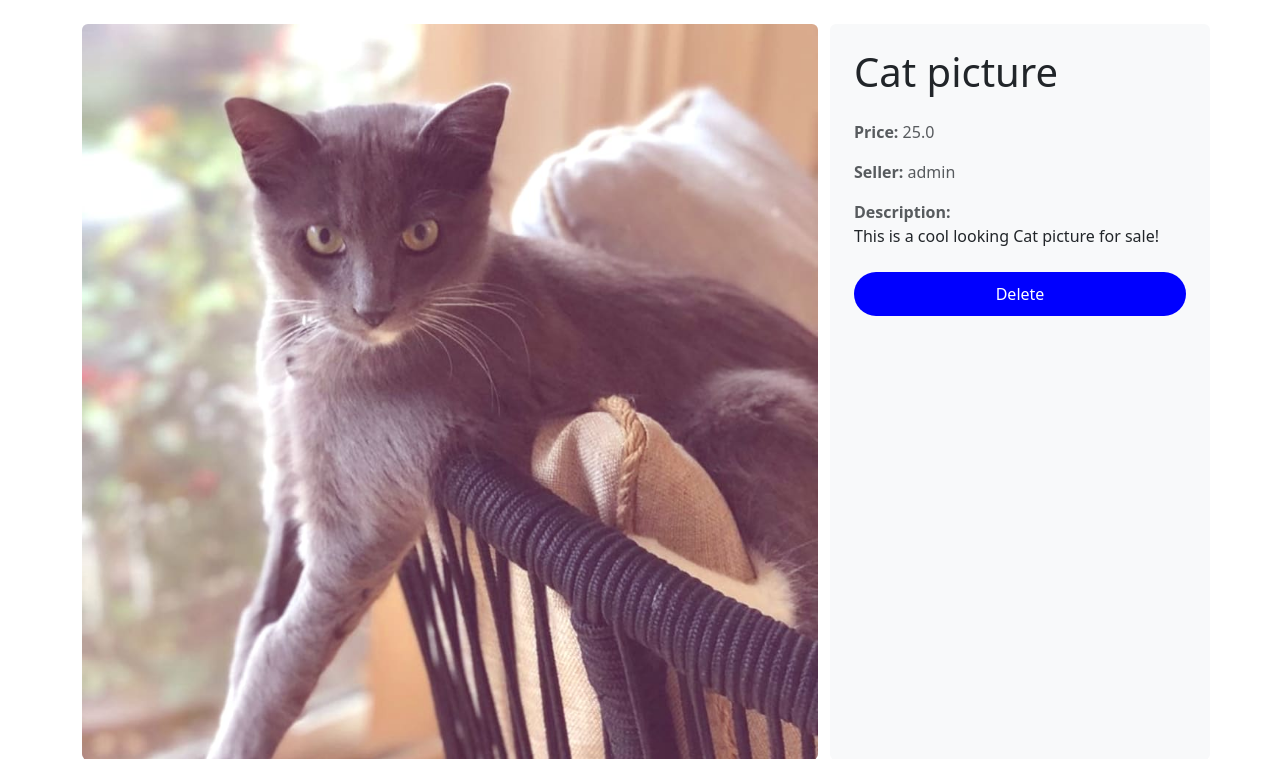
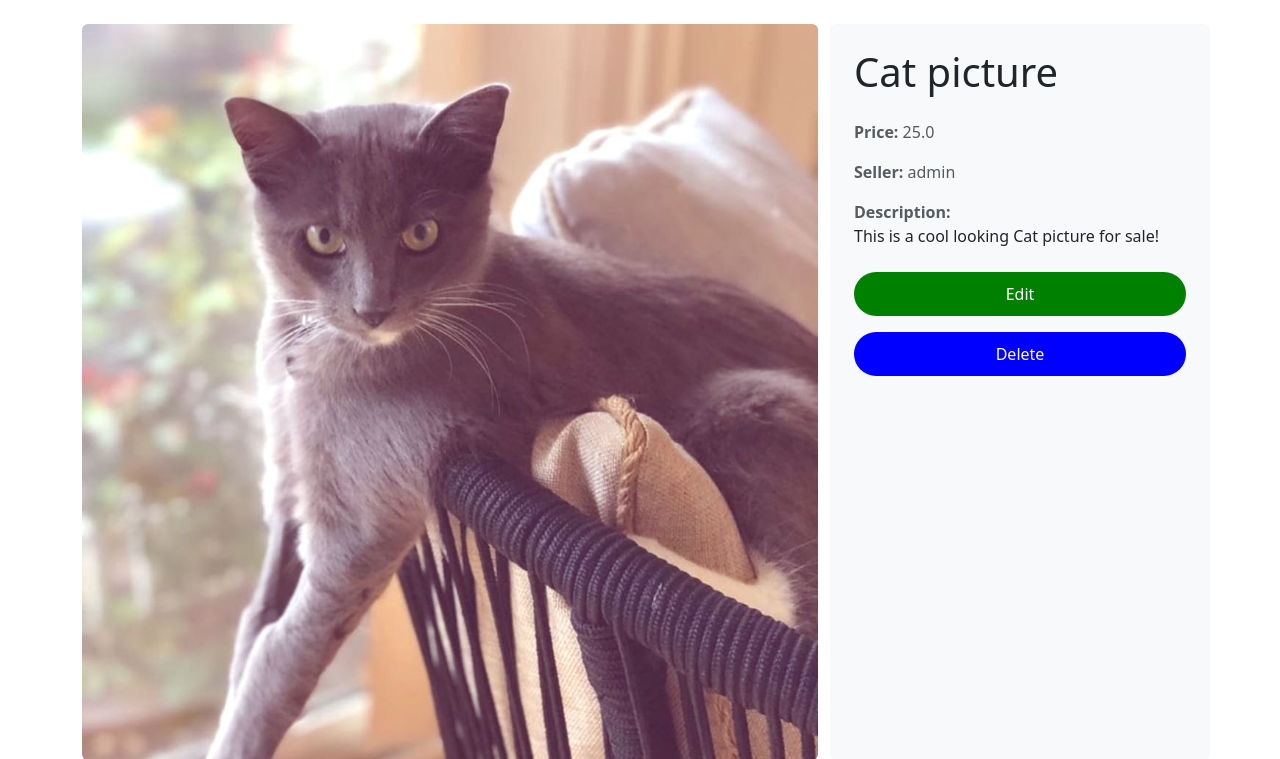
Before and after one commit to laminsaidy/MarketplaceP5, a Django app: page /items/detail/1/ in a window 1280 px wide. Shown: the part 56-815 px from the top of the page. Run offline with Django 5.2, Linux system fonts and the light colour scheme; a user stored in the database is signed in; data comes from the database, SQL or seed files in the repository; both versions use the stored data as it was after the commit.

Commit message:
Add EditItemForm, EditButton view in views.py to handle item editing and detail.html to include edit button

```diff
--- a/item/forms.py
+++ b/item/forms.py
@@ -28,3 +28,22 @@ class NewItemForm(forms.ModelForm):
                 'class': INPUT_CLASSES
             })
         }
+
+class EditItemForm(forms.ModelForm):
+    class Meta:
+        model = Item
+        fields = ('name', 'description', 'price', 'image', 'is_sold')
+        widgets = {
+            'name': forms.TextInput(attrs={
+                'class': INPUT_CLASSES
+            }),
+            'description': forms.Textarea(attrs={
+                'class': INPUT_CLASSES
+            }),
+            'price': forms.TextInput(attrs={
+                'class': INPUT_CLASSES
+            }),
+            'image': forms.FileInput(attrs={
+                'class': INPUT_CLASSES
+            })
+        }
--- a/item/templates/item/detail.html
+++ b/item/templates/item/detail.html
@@ -20,7 +20,7 @@
 
   /* Custom styles for the Delete button */
   .delete-btn {
-    background-color:  blue;
+    background-color: blue;
     border: none;
     color: white;
     padding: 10px 20px;
@@ -32,6 +32,22 @@
 
   .delete-btn:hover {
     background-color: #ff0000;
+  }
+
+  /* Custom styles for the Edit button */
+  .edit-btn {
+    background-color: green;
+    border: none;
+    color: white;
+    padding: 10px 20px;
+    border-radius: 25px;
+    font-size: 1rem;
+    transition: background-color 0.3s ease;
+    text-decoration: none;
+  }
+
+  .edit-btn:hover {
+    background-color: darkgreen;
   }
 </style>
 
@@ -67,6 +83,7 @@
 
         {% if request.user == item.created_by %}
             <div class="mt-4">
+                <a href="{% url 'item:edit' item.id %}" class="edit-btn w-100 text-center d-block mb-3">Edit</a>
                 <a href="{% url 'item:delete' item.id %}" class="delete-btn w-100 text-center d-block" onclick="return confirmDelete()">Delete</a>
             </div>
         {% else %}
--- a/item/urls.py
+++ b/item/urls.py
@@ -7,5 +7,6 @@ urlpatterns = [
     path('', views.items, name='index'),
     path('detail/<int:pk>/', views.detail, name='detail'),
     path('create/', views.create_item, name='create'),
-    path('<int:pk>/delete/', views.delete, name='delete'),
+    path('<int:pk>/delete/', views.DeleteButton, name='delete'),
+    path('edit/<int:pk>/', views.EditButton, name='edit'),
 ]
--- a/item/views.py
+++ b/item/views.py
@@ -1,6 +1,6 @@
 from django.contrib.auth.decorators import login_required
 from django.shortcuts import render, redirect, get_object_or_404
-from .forms import NewItemForm
+from .forms import NewItemForm, EditItemForm
 from .models import Item
 
 @login_required
@@ -34,8 +34,41 @@ def items(request):
     return render(request, 'item/items.html', {'items': items_list})
 
 @login_required
-def delete(request, pk):
-    item = get_object_or_404(Item, pk=pk, created_by=request.user)
-    item.delete()
+def DeleteButton(request, pk):
+    """
+    Deletes an item if the logged-in user is the creator.
+    Redirects to the dashboard after deletion.
+    """
+    # Fetch the item, ensuring it belongs to the logged-in user
+    product = get_object_or_404(Item, pk=pk, created_by=request.user)
+
+    product.delete()
 
     return redirect('dashboard:index')
+
+@login_required
+def EditButton(request, pk):
+    """
+    Allows the logged-in user to edit an item they created.
+    Redirects to the item's detail page after successful update.
+    """
+    # Fetch the item, ensuring it belongs to the logged-in user
+    product = get_object_or_404(Item, pk=pk, created_by=request.user)
+
+    if request.method == 'POST':
+        # Populate the form with the submitted data and files
+        form = EditItemForm(request.POST, request.FILES, instance=product)
+
+        # Validate and save the form if it's valid
+        if form.is_valid():
+            updated_item = form.save(commit=False)
+            updated_item.save()
+            return redirect('item:detail', pk=updated_item.id)
+
+        form = EditItemForm(instance=product)
+
+    # Render the form template with the form and a custom title
+    return render(request, 'item/form.html', {
+        'form': form,
+        'title': 'Modify Item Details',
+    })
```
Also changed, not shown: db.sqlite3.
